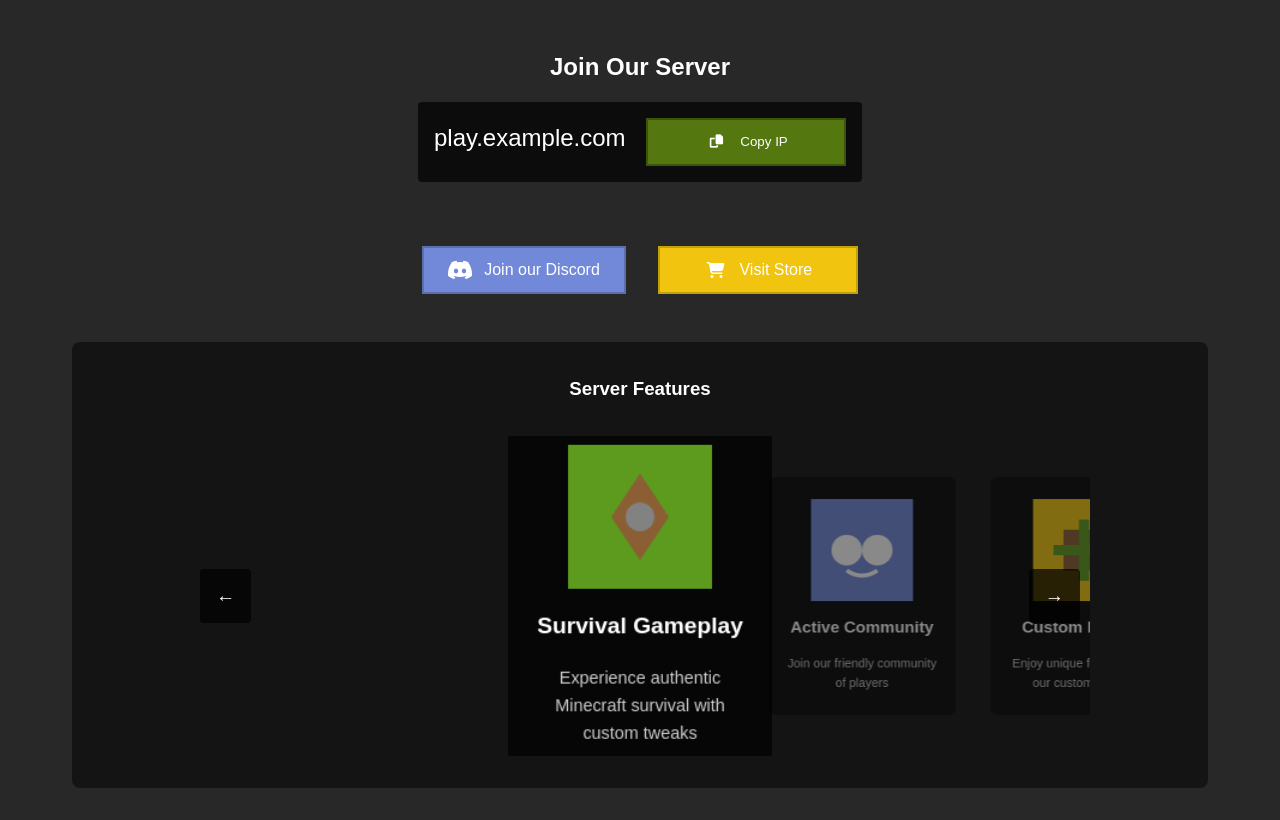
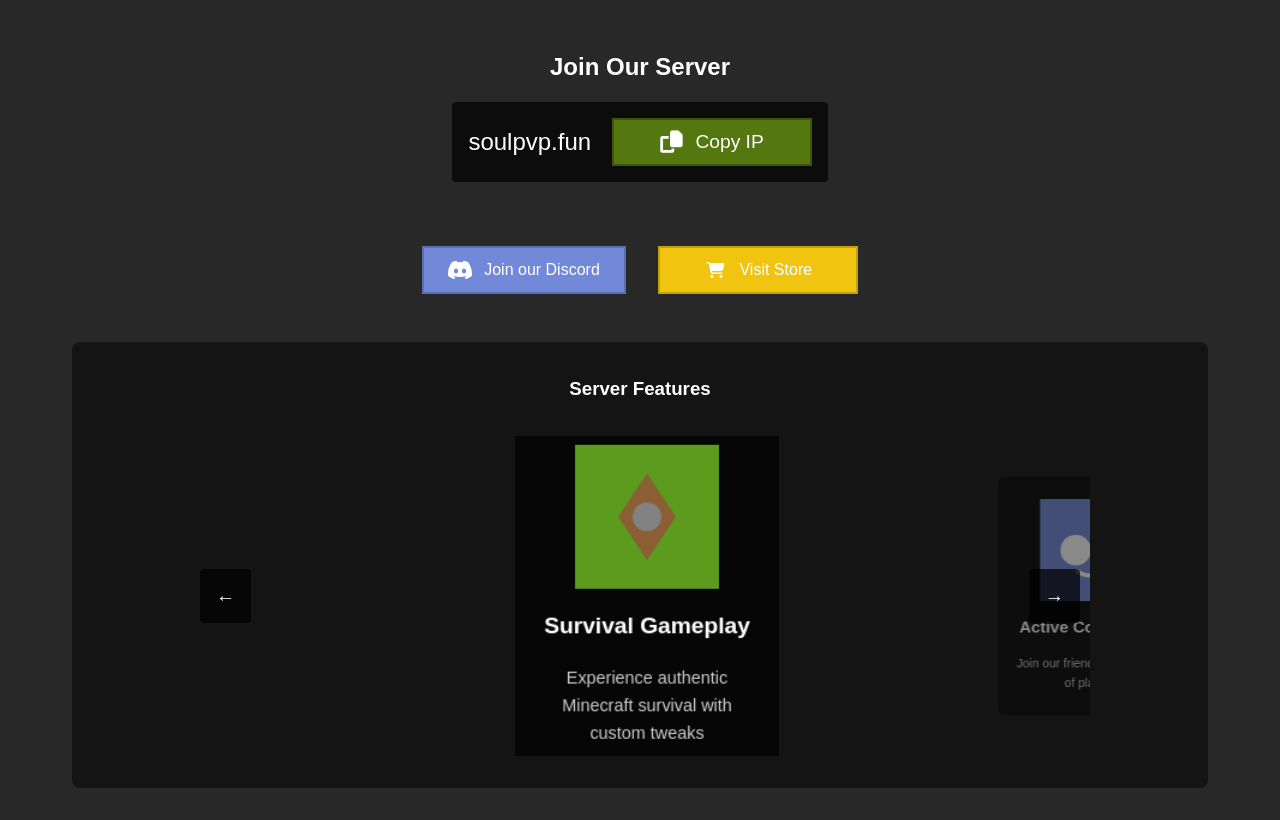
Before and after one commit to MxSLmafao/soulpvp-website, a Flask app: page / in a window 1280 px wide. Shown: the part 140-960 px from the top of the page. Run offline with Flask 3, Linux system fonts and the light colour scheme; some libraries are stand-ins or nearby versions.

Commit message:
Agent query: Are the cards properly centered below the 'Server Features' heading, with smooth transitions and no console errors?

```diff
--- a/app.py
+++ b/app.py
@@ -3,7 +3,7 @@ from flask import Flask, render_template
 app = Flask(__name__)
 
 # Configuration
-SERVER_IP = "play.example.com"
+SERVER_IP = "soulpvp.fun"
 DISCORD_INVITE = "https://discord.gg/your-invite-code"
 STORE_URL = "https://store.example.com"
 
--- a/static/css/style.css
+++ b/static/css/style.css
@@ -1,4 +1,4 @@
-/* Previous CSS remains the same until .card-slider */
+/* Previous CSS remains the same until .ip-box button */
 @font-face {
     font-family: 'Minecraft';
     src: url('../fonts/minecraft.woff2') format('woff2');
@@ -57,6 +57,14 @@ header {
 #server-ip {
     font-size: 1.5rem;
     margin-right: 1rem;
+}
+
+.ip-box button {
+    font-size: 1.2rem;
+}
+
+.ip-box button i {
+    font-size: 1.4rem;
 }
 
 .minecraft-button {
@@ -137,7 +145,7 @@ header {
 
 .cards-container {
     display: grid;
-    grid-template-columns: repeat(4, 220px);
+    grid-template-columns: repeat(auto-fit, 220px);
     gap: 2px;
     justify-content: center;
     align-items: center;
@@ -149,7 +157,6 @@ header {
 }
 
 .card {
-    position: absolute;
     width: 220px;
     height: 280px;
     background: rgba(0, 0, 0, 0.7);
--- a/static/js/main.js
+++ b/static/js/main.js
@@ -36,17 +36,14 @@ document.addEventListener('DOMContentLoaded', () => {
         const headingCenter = headingRect.left + (headingRect.width / 2);
         const containerRect = cardsContainer.getBoundingClientRect();
 
-        // Calculate the total width needed for all cards
-        const totalWidth = cards.length * (CARD_WIDTH + SPACING);
-
         cards.forEach((card, index) => {
             const isActive = index === currentIndex;
             const scale = isActive ? ACTIVE_SCALE : INACTIVE_SCALE;
 
-            // Calculate the base position to center active card under heading
+            // Calculate base position to center active card under heading
             const basePosition = headingCenter - containerRect.left - (CARD_WIDTH / 2);
 
-            // Calculate position relative to the active card
+            // Calculate position relative to active card
             let xPosition;
             if (index < currentIndex) {
                 // Cards before active
@@ -55,7 +52,7 @@ document.addEventListener('DOMContentLoaded', () => {
             } else if (index > currentIndex) {
                 // Cards after active
                 const offset = index - currentIndex;
-                xPosition = basePosition + ((offset) * (CARD_WIDTH + SPACING));
+                xPosition = basePosition + (offset * (CARD_WIDTH + SPACING));
             } else {
                 // Active card - centered under heading
                 xPosition = basePosition;
```
